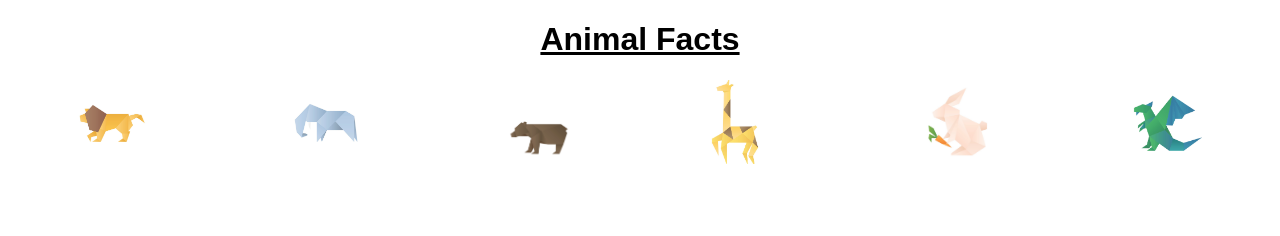
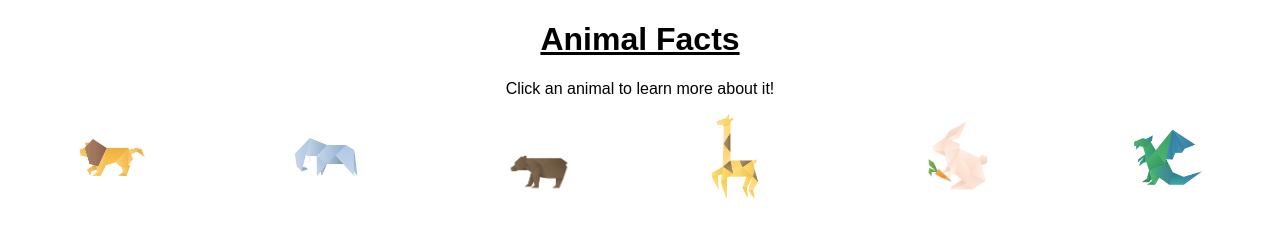
Before and after one commit to SarahcEmm/Animal-Game, a plain HTML site: page index.html in a window 1280 px wide. Drawn offline with Linux system fonts and the light colour scheme; a web font is replaced by a local one.

Commit message:
forgot to save again

```diff
--- a/index.html
+++ b/index.html
@@ -8,6 +8,7 @@
 </head>
 <body>
     <h1 class="text-box">Animal Facts</h1>
+    <p>Click an animal to learn more about it!</p>
     <div class="animal-gallery">
         <img src="Assets/images/lion.jpg" alt="Lion" class="animal-image" data-animal="lion">
         <img src="Assets/images/elephant.jpg" alt="Elephant" class="animal-image" data-animal="elephant">
```
